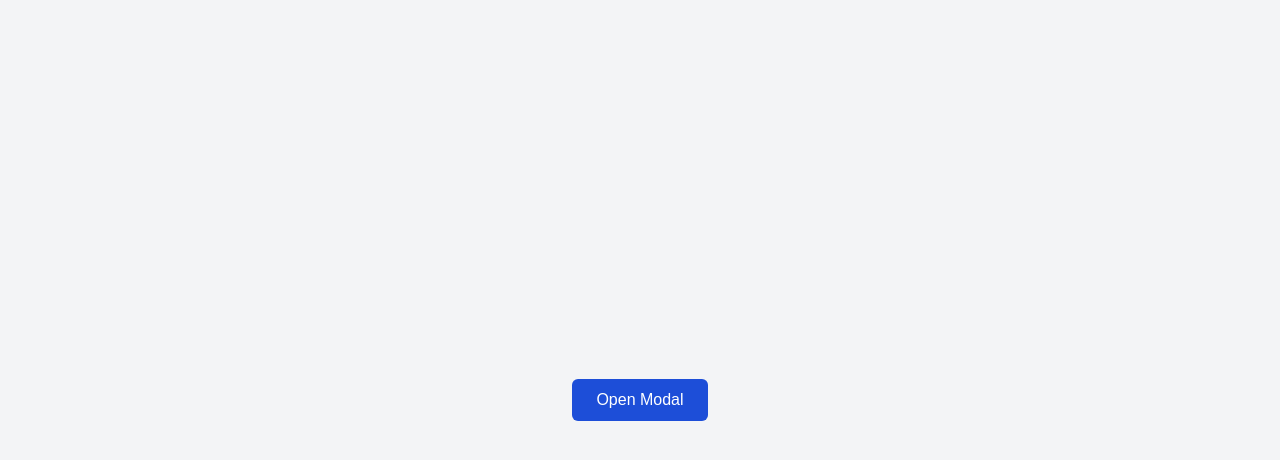
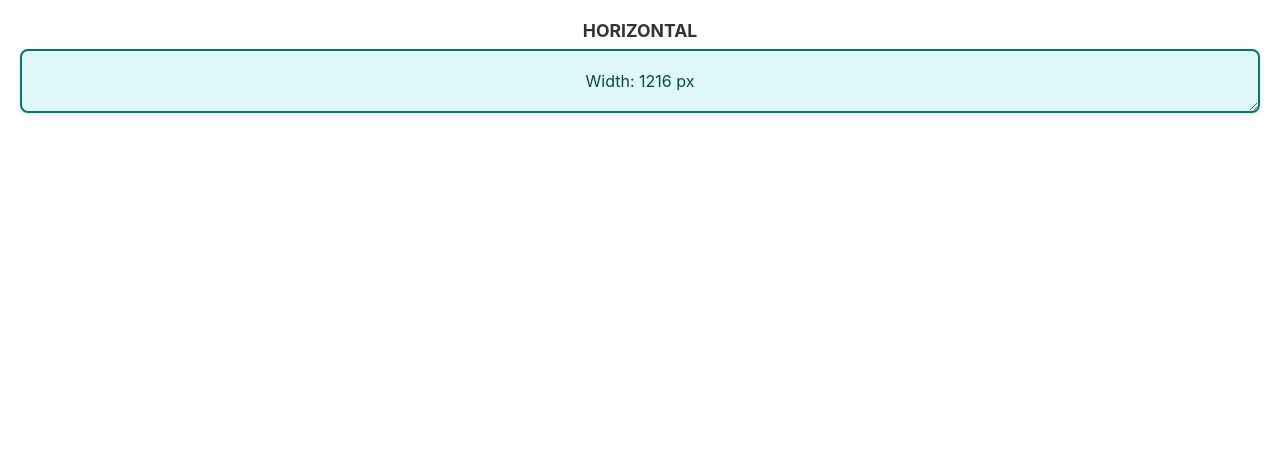
Before and after one commit to goravx/greatfrontend-Solution, a React (Create React App) app: page / in a window 1280 px wide. Shown: the top 460 px of the page. Built offline with nearby package versions, Linux system fonts and the light colour scheme.

Commit message:
added useMeasure hook

```diff
--- a/src/App.jsx
+++ b/src/App.jsx
@@ -1,33 +1,11 @@
-import React, { useState } from 'react';
-import useClickAway from './hooks/useClickAway';
-import { FiX } from 'react-icons/fi'; // Make sure react-icons is installed
-import './App.css'
-function App() {
-  const [isOpen, setIsOpen] = useState(false);
-  const modalRef = useClickAway(() => setIsOpen(false));
+import Measure from "./components/Measure"
 
-  return (
-    <div className="app-container">
-      <button className="open-btn" onClick={() => setIsOpen(true)}>
-        Open Modal
-      </button>
+export default function App(){
 
-      {isOpen && (
-        <div className="modal-backdrop">
-          <div ref={modalRef} className="modal">
-            <button className="close-btn" onClick={() => setIsOpen(false)}>
-              <FiX size={20} />
-            </button>
-            <h2>This is the Modal</h2>
-            <p>
-              Styled with CSS only—border, background, text color. Click outside or ✖ to
-              close.
-            </p>
-          </div>
-        </div>
-      )}
-    </div>
-  );
+      return (
+            <>
+            <Measure
+            />
+            </>
+      )
 }
-
-export default App;
--- /dev/null
+++ b/src/components/Measure.jsx
@@ -0,0 +1,47 @@
+import useMeasure from "../hooks/useMeasure";
+
+export default function Measure({ type = "horizontal" }) {
+  const [ref, { width, height }] = useMeasure();
+
+  return (
+    <figure style={{ margin: "20px", textAlign: "center" }}>
+      <figcaption
+        style={{
+          fontWeight: "bold",
+          marginBottom: "8px",
+          fontSize: "1.1rem",
+          color: "#333",
+        }}
+      >
+        {type.toUpperCase()}
+      </figcaption>
+
+      <article
+        ref={ref}
+        className={type}
+        style={{
+          resize: type === "horizontal" ? "horizontal" : "vertical",
+          overflow: "auto",
+          background: "#e0f7fa",
+          border: "2px solid #00796b",
+          borderRadius: "8px",
+          padding: "10px",
+          minWidth: "80px",
+          minHeight: "40px",
+          display: "flex",
+          alignItems: "center",
+          justifyContent: "center",
+          fontSize: "1rem",
+          color: "#004d40",
+          boxShadow: "0 2px 6px rgba(0,0,0,0.1)",
+        }}
+      >
+        {type === "horizontal" ? (
+          <label>Width: {Math.floor(width)} px</label>
+        ) : (
+          <label>Height: {Math.floor(height)} px</label>
+        )}
+      </article>
+    </figure>
+  );
+}
--- /dev/null
+++ b/src/hooks/useMeasure.js
@@ -0,0 +1,30 @@
+import {useRef,useLayoutEffect,useState} from "react";
+
+export default function useMeasure(){
+    const ref = useRef(null);
+    const [dimension,setDimension] = useState({
+          width:0,
+          height:0
+    })
+
+    useLayoutEffect(()=>{
+        const node = ref.current;
+        if(!node) return;
+         const observer = new ResizeObserver((entries)=>{
+               if(entries[0]){
+                   const {width,height} = entries[0].contentRect;
+                   setDimension({width,height});
+               }
+         })
+
+         observer.observe(node);
+
+         return ()=> observer.unobserve(node);
+
+    },[])
+
+
+
+
+    return [ref,dimension];
+}
```
